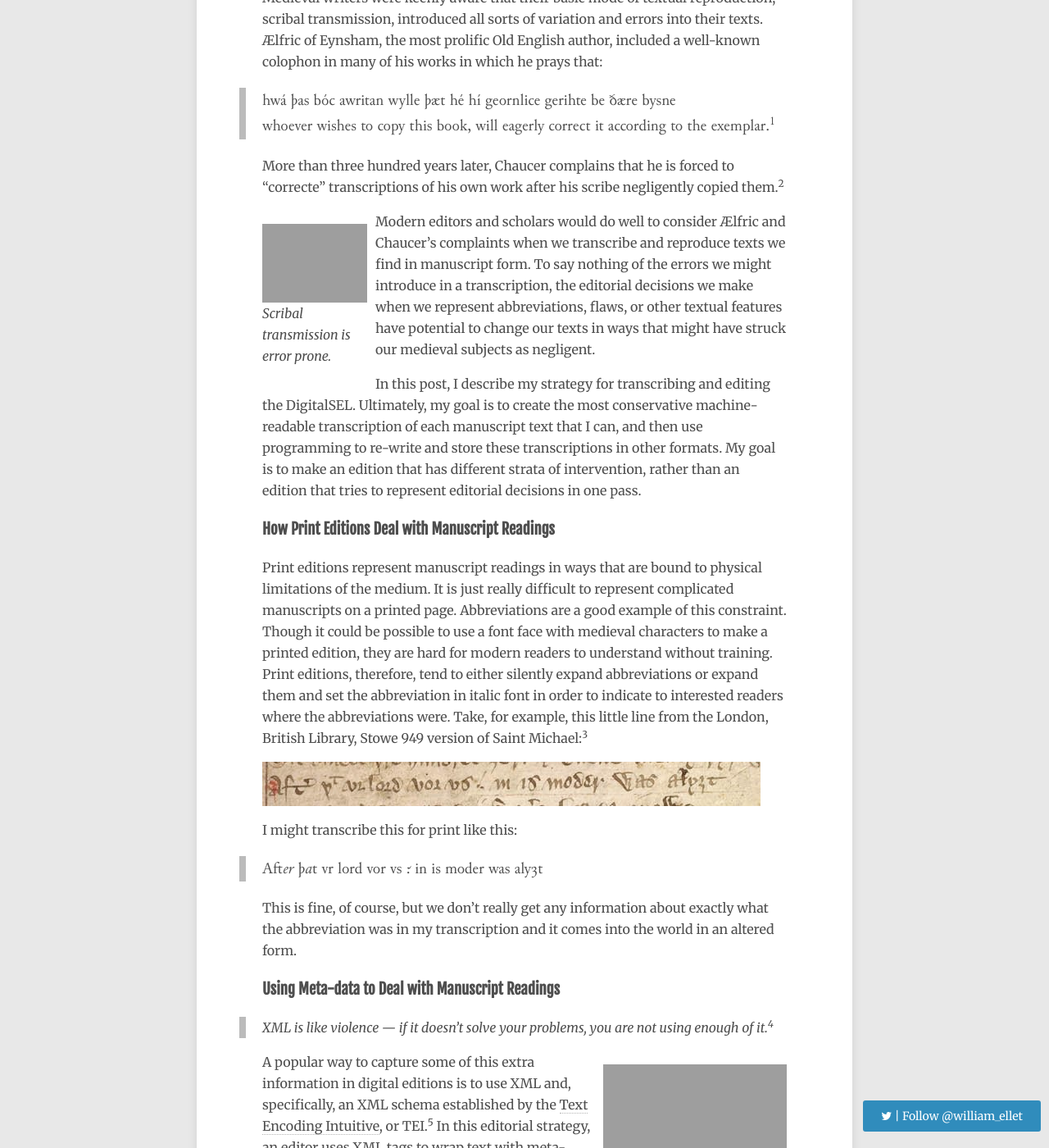
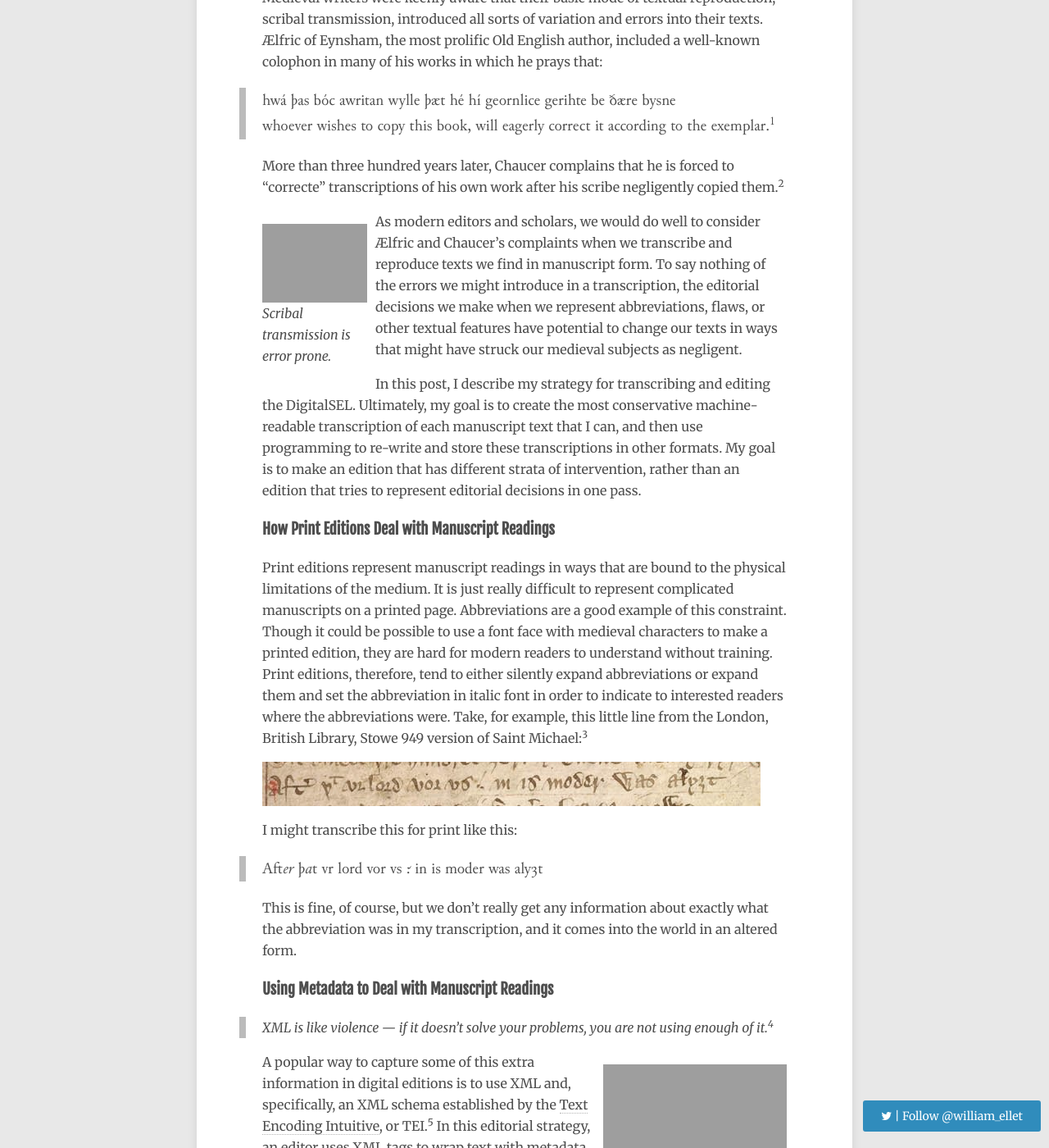
Before and after one commit to webolton/sel_project_blog, a Jekyll site: the page built from _posts/2016-04-30-transcription-and-programmatic-markup-for-the-digitalsel.md, in a window 1280 px wide and 1400 px high, scrolled down 593 px. Shown: the whole window at 82% size. Built offline with Jekyll 4.4.1, drawn with Linux system fonts in a browser that asks for light colours; nearby versions of some CDN libraries; comment, search, counter and statistics services are not loaded; some of the changed text lies outside the part shown.

Commit message:
Edits to blog post

```diff
--- a/_posts/2016-04-30-transcription-and-programmatic-markup-for-the-digitalsel.md
+++ b/_posts/2016-04-30-transcription-and-programmatic-markup-for-the-digitalsel.md
@@ -26,13 +26,13 @@
 {:style='height: 20%; width: 20%; margin-right: 10px;'}
 {: .image-left }
 
-Modern editors and scholars would do well to consider Ælfric and Chaucer’s complaints when we transcribe and reproduce texts we find in manuscript form. To say nothing of the errors we might introduce in a transcription, the editorial decisions we make when we represent abbreviations, flaws, or other textual features have  potential to change our texts in ways that might have struck our medieval subjects as negligent.
+As modern editors and scholars, we would do well to consider Ælfric and Chaucer’s complaints when we transcribe and reproduce texts we find in manuscript form. To say nothing of the errors we might introduce in a transcription, the editorial decisions we make when we represent abbreviations, flaws, or other textual features have potential to change our texts in ways that might have struck our medieval subjects as negligent.
 
 In this post, I describe my strategy for transcribing and editing the DigitalSEL. Ultimately, my goal is to create the most conservative machine-readable transcription of each manuscript text that I can, and then use programming to re-write and store these transcriptions in other formats. My goal is to make an edition that has different strata of intervention, rather than an edition that tries to represent editorial decisions in one pass.
 
 ### How Print Editions Deal with Manuscript Readings
 
-Print editions represent manuscript readings in ways that are bound to physical limitations of the medium. It is just really difficult to represent complicated manuscripts on a printed page. Abbreviations are a good example of this constraint. Though it could be possible to use a font face with medieval characters to make a printed edition, they are hard for modern readers to understand without training. Print editions, therefore, tend to either silently expand abbreviations or expand them and set the abbreviation in italic font in order to indicate to interested readers where the abbreviations were. Take, for example, this little line from the London, British Library, Stowe 949 version of Saint Michael:[^3]
+Print editions represent manuscript readings in ways that are bound to the physical limitations of the medium. It is just really difficult to represent complicated manuscripts on a printed page. Abbreviations are a good example of this constraint. Though it could be possible to use a font face with medieval characters to make a printed edition, they are hard for modern readers to understand without training. Print editions, therefore, tend to either silently expand abbreviations or expand them and set the abbreviation in italic font in order to indicate to interested readers where the abbreviations were. Take, for example, this little line from the London, British Library, Stowe 949 version of Saint Michael:[^3]
 
 ![Saint Michael Snippet]({{site.url}}/images/michael_snippet.png)
 {: .image-center}
@@ -42,18 +42,18 @@
 >Aft*er* þ*a*t vr lord vor vs  in is moder was alyȝt
 {: .medieval }
 
-This is fine, of course, but we don't really get any information about exactly what the abbreviation was in my transcription and it comes into the world in an altered form.
+This is fine, of course, but we don't really get any information about exactly what the abbreviation was in my transcription, and it comes into the world in an altered form.
 
-### Using Meta-data to Deal with Manuscript Readings
+### Using Metadata to Deal with Manuscript Readings
 
 >XML is like violence — if it doesn’t solve your problems, you are not using enough of it.[^4]
 
 ![Excited]({{site.url}}/images/really_excited.gif)
-*Library science folks get really excited about meta-data.*
+*Library science folks get really excited about metadata.*
 {:style='height: 35%; width: 35%; margin-left: 10px;'}
 {: .image-right }
 
-A popular way to capture some of this extra information in digital editions is to use XML and, specifically, an XML schema established by the [Text Encoding Intuitive](http://www.tei-c.org/index.xml){:target='_blank'}, or TEI.[^5] In this editorial strategy, an editor uses XML tags to wrap text with meta-data. After a complete TEI encoded transcription is made, editors use XLST to parse or transform the transcription into something reader-friendly.[^6]
+A popular way to capture some of this extra information in digital editions is to use XML and, specifically, an XML schema established by the [Text Encoding Intuitive](http://www.tei-c.org/index.xml){:target='_blank'}, or TEI.[^5] In this editorial strategy, an editor uses XML tags to wrap text with metadata. After a complete TEI encoded transcription is made, editors use XLST to parse or transform the transcription into something reader-friendly.[^6]
 
 A really simple TEI version of our line from Saint Michael might look something like this:
 
@@ -81,7 +81,7 @@
 {:style='height: 35%; width: 35%; margin-left: 10px;'}
 {: .image-right }
 
-On the first front, I am lucky to be working on this project at a moment when there has been some great work done on Unicode fonts for medieval studies.[^7] This makes it possible to use recently made font characters to make a fairly good digital representation of most of the things one might find in a medieval or ancient text. Granted, converting a manuscript into any type of font will obscure paleographic and orthographic information, but fonts make it possible to do something pretty amazing — search and parse a text programatically. Good Unicode encoded transcriptions will make it possible to program parsers to rewrite these texts in any way we want. Let's take our line from Saint Michael for an example.
+On the first front, I am lucky to be working on this project at a moment when there has been some great work done on Unicode fonts for medieval studies.[^7] This makes it possible to use recently made font characters to create a fairly good digital representation of most of the things one might find in a medieval or ancient text. Granted, converting a manuscript into any type of font will obscure paleographic and orthographic information, but fonts make it possible to do something pretty amazing — search and parse a text programatically. Good Unicode encoded transcriptions will make it possible to program parsers to rewrite these texts in any way we want. Let's take our line from Saint Michael for an example.
 
 First, we make a close Unicode transcription of our line, something like this:
 
@@ -113,7 +113,7 @@
 # This renders "Aft<em>er</em> þᵗ vr lord vor vs  in is moder was alyȝt"
 {% endhighlight %}
 
-If we flex our muscles a little bit, we can extend the standard `gsub` method into something that will accept key => value pairs so that we can replace as many characters as we want in a single pass:[^11]
+If we flex our muscles a little bit, we can extend the standard `gsub` method into something that will accept `key => value` pairs so that we can replace as many characters as we want in a single pass:[^11]
 
 {% highlight ruby %}
 class String
@@ -137,17 +137,17 @@
 
 If we make our initial transcriptions in CSV format, then we will also be able to manipulate entire lines of poetry because we can use `regexp` to detect and iterate over new line characters.[^12]
 
-This is just a little example, but I hope it demonstrates the ease with which we can start with a conservative Unicode transcription and re-write the text any way we might feel like. It has the advantage, I think, of creating a base document that won't be altered too much by editorial intervention and then programmatically rewriting the text and layering in either XML meta-data for storing information or HTML for display.
+This is just a little example, but I hope it demonstrates the ease with which we can start with a conservative Unicode transcription and rewrite the text any way we might feel like. This strategy has the advantage, I think, of creating a base document that won't be altered too much by editorial intervention and then enabling us to programmatically rewrite the text, layering in either XML metadata for storing information or HTML for display.
 
 [^1]: My translation. The colophon is found in a number of Ælfric’s works. This quotation, with abbreviations silently expanded, is taken from Peter Clemoes, ed., *Ælfric’s Catholic Homilies: The First Series*, EETS s.s. 17 (Oxford: Oxford University Press, 1997), Old English Preface, 177; see also Malcolm Godden, ed., *Ælfric’s Catholic Homilies: Second Series*, EETS s.s. 5 (Oxford: Oxford University Press, 1979), Latin Preface, 42–9; *Ælfric’s Lives of Saints*, ed. and trans. W. W. Skeat, 2 vols. in 4 pts. EETS o.s. 76, 82, 94, 114 (London: Oxford University Press, 1881–1900), I, 1.74–76; Julius Zupitza, ed., *Aelfrics Grammatik und Glossar* (Berlin: Weidmann, 1880), 3.20–25; and Richard Marsden, ed., *The Old English Heptateuch and Ælfric’s Libellus de Veteri Testamento et Novo* I, EETS o.s. 330 (Oxford: Oxford University Press, 2008), 80.117–21. The prefaces were edited as a group by Jonathan Wilcox, ed., *Ælfric’s Prefaces*, Durham Medieval Texts 9 (Durham: Durham Medieval Texts, 1994).
-[^2]: This short poems goes by many names, including ["His Owne Scriveyn"](http://www.bartleby.com/258/61.html){:target='_blank'}.
+[^2]: This short poem goes by many names, including ["His Owne Scriveyn"](http://www.bartleby.com/258/61.html){:target='_blank'}.
 [^3]: An image of the entire page is available from the [British Library](http://www.bl.uk/catalogues/illuminatedmanuscripts/ILLUMIN.ASP?Size=mid&IllID=6467){:target='_blank'}.
 [^4]: From the [Nokogiri](https://rubygems.org/gems/nokogiri/versions/1.6.7.2){:target='_blank'} page of [rubygems.org](https://rubygems.org/){:target='_blank'}.
-[^5]: XML stands for [Extensible Markup Language](https://en.wikipedia.org/wiki/XML){:target='_blank'}. It is basically a very flexible markup language that makes it easy to append meta-data to text.
-[^6]: XSL-T stands for [Extensible Stylesheet Language Transformations](https://en.wikipedia.org/wiki/XSLT){:target='_blank'}.
+[^5]: XML stands for [Extensible Markup Language](https://en.wikipedia.org/wiki/XML){:target='_blank'}. It is basically a very flexible markup language that makes it easy to append metadata to text.
+[^6]: XSLT stands for [Extensible Stylesheet Language Transformations](https://en.wikipedia.org/wiki/XSLT){:target='_blank'}.
 [^7]: All hail the [Medieval Unicode Font Initiative](http://folk.uib.no/hnooh/mufi/){:target='_blank'}!
 [^8]: I am using Ruby, but I bet that this would be easy and probably even process faster in Python.
-[^9]: We don't have to store our text in a variable, but it makes it easier to look at. Programming languages treat different types of data differently. Our medieval transcriptions are "strings", or strings of characters.
+[^9]: We don't have to store our text in a variable, but it makes it easier to look at. Programming languages treat different types of data differently. Our medieval transcriptions are "strings," or strings of characters.
 [^10]: `gsub` is a [standard Ruby String class method](http://ruby-doc.org/core-2.1.4/String.html){:target='_blank'} for iterating over a string and replacing things in it.
 [^11]: Thanks to Lucas Carlson's [*Ruby Cookbook*](http://www.amazon.com/gp/product/1449373712/ref=pd_lpo_sbs_dp_ss_2?pf_rd_p=1944687742&pf_rd_s=lpo-top-stripe-1&pf_rd_t=201&pf_rd_i=0596523696&pf_rd_m=ATVPDKIKX0DER&pf_rd_r=0WB5E4SEHRTRXAFZZADB){:target='_blank'} for this.
-[^12]: `regexp` or ["regular expression"](https://en.wikipedia.org/wiki/Regular_expression){:target='_blank'} is a powerful pattern matching method found in most computer languages. CSV stands for [Comma Separated Values](https://en.wikipedia.org/wiki/Comma-separated_values){:target='_blank'}, AKA spreadsheets.
+[^12]: `regexp` or ["regular expression"](https://en.wikipedia.org/wiki/Regular_expression){:target='_blank'} is a powerful pattern-matching method found in most computer languages. CSV stands for [Comma Separated Values](https://en.wikipedia.org/wiki/Comma-separated_values){:target='_blank'}, AKA spreadsheets.
```
Also changed, not shown: other parts of _posts/2016-04-30-transcription-and-programmatic-markup-for-the-digitalsel.md (+2 -2 lines).
